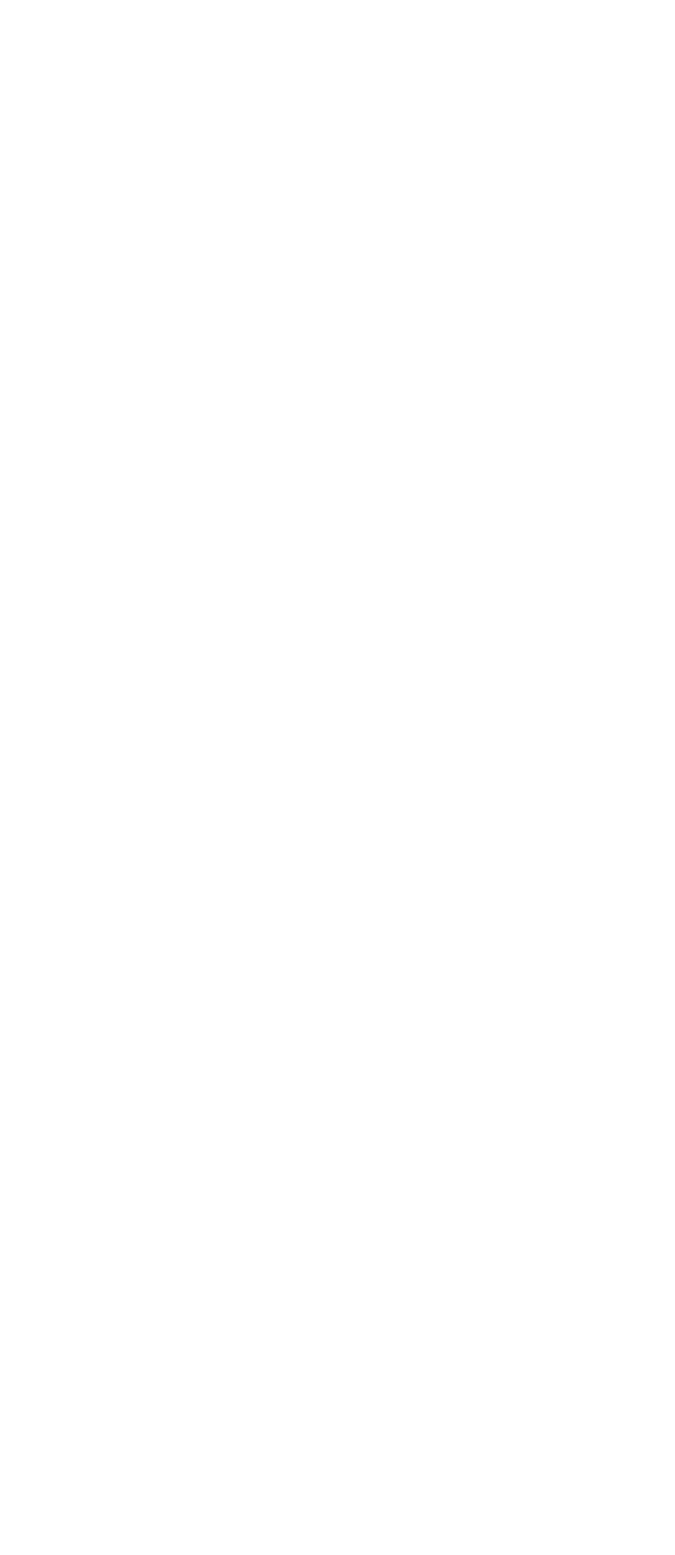
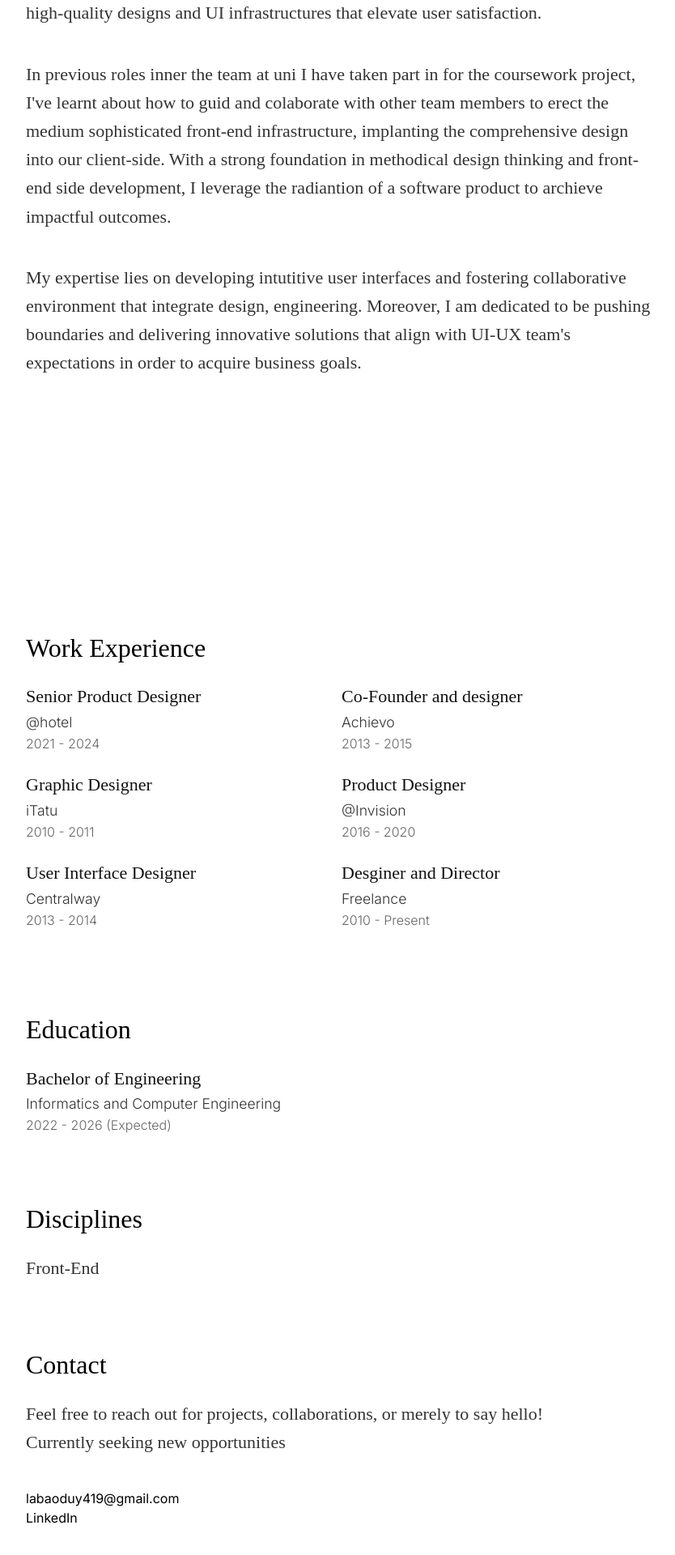
Before and after one commit to whateveriswhatever/Personal-Portfolio-2, a Next.js app: page /infor in a window 1280 px wide. Shown: the part 596-2516 px from the top of the page at 81% size, without its empty margins (218-1052 px from the left). Before the commit the page ends 800 px from the top, so only its background shows below. Built offline with nearby package versions, Linux system fonts and the light colour scheme.

Commit message:
Erecting the About page.

```diff
--- a/src/app/infor/page.tsx
+++ b/src/app/infor/page.tsx
@@ -1,7 +1,18 @@
 import React from "react";
+import { HeaderSlideForAboutPage } from "../{components}/HeaderSlide";
+import AboutPageSlide from "./{components}/AboutPageSlide";
+import Details from "./{components}/Details";
 
 const page = () => {
-  return <div>Info</div>;
+  return (
+    <>
+      <HeaderSlideForAboutPage />
+
+      <AboutPageSlide />
+
+      <Details />
+    </>
+  );
 };
 
 export default page;
--- /dev/null
+++ b/src/app/infor/{components}/AboutPageSlide.tsx
@@ -0,0 +1,59 @@
+import React from "react";
+
+const AboutPageSlide = () => {
+  return (
+    <div
+      id="about-page"
+      className="desktop:pt-[16vh] desktop:pr-[0px] desktop:pb-[16vh] desktop:pl-[0px]"
+    >
+      <About />
+    </div>
+  );
+};
+
+export default AboutPageSlide;
+
+const Paragraph: React.FC<{
+  context: string;
+}> = ({ context }) => {
+  return (
+    <>
+      <p
+        id="text"
+        className="desktop:mb-[40px] desktop:leading-[160%] font-['Geist'] text-[#333333] font-[300] desktop:text-[1.375rem]"
+      >
+        {context}
+      </p>
+    </>
+  );
+};
+
+const About: React.FC = () => {
+  return (
+    <>
+      <div
+        id="about"
+        className="desktop:mt-0 desktop:mr-auto desktop:mb-0 desktop:ml-auto box-border desktop:max-w-[780px] desktop:pt-[4vh] desktop:pr-0 desktop:pb-[4vh] desktop:pl-0"
+      >
+        <h2 className="text-[#111111] font-['Geist'] font-[600] desktop:text-[2.75rem] desktop:leading-[120%] desktop:mt-[60px] desktop:ml-0 desktop:mr-0 desktop:mb-[40px]">
+          Computer Engineering Student specializing in Software Development and
+          Data Science evolution.
+        </h2>
+
+        <Paragraph context="I'm Duy, a junior year Computer Engineering student at Hanoi, VNU with more than 1 year of learning and practicing Software Development all by myself. Throughout my learning year, I've led some projects from small to remarkable size in my university courseworks, specialzing in designing and implementing front-end and UI side of projects. I enage in problem-solving, prioritizing UI-UX needs as a view to deliver high-quality designs and UI infrastructures that elevate user satisfaction." />
+        <Paragraph
+          context="
+            In previous roles inner the team at uni I have taken part in for the coursework project, I've learnt about how to guid and colaborate with other team members to erect the medium sophisticated front-end infrastructure, implanting the comprehensive design into our client-side.
+            With a strong foundation in methodical design thinking and front-end side development, I leverage the radiantion of a software product to archieve impactful outcomes.
+        "
+        />
+        <Paragraph
+          context="
+                My expertise lies on developing intutitive user interfaces and fostering collaborative environment that integrate design, engineering.
+                Moreover, I am dedicated to be pushing boundaries and delivering innovative solutions that align with UI-UX team's expectations in order to acquire business goals.
+            "
+        />
+      </div>
+    </>
+  );
+};
--- /dev/null
+++ b/src/app/infor/{components}/Details.tsx
@@ -0,0 +1,227 @@
+"use client";
+import ClipboardJS from "clipboard";
+import React from "react";
+import { useState, useRef } from "react";
+
+const Details = () => {
+  return (
+    <div
+      id="about-detail"
+      className="desktop:mt-0 desktop:ml-auto desktop:mr-auto desktop:mb-0 box-border desktop:max-w-[780px]
+    desktop:pt-[4vh] desktop:pl-0 desktop:pb-[4vh] desktop:pr-0"
+    >
+      <>
+        <Heading4 content="Work Experience" />
+        <MultiRowGridForWorkExperience />
+      </>
+
+      <>
+        <Heading4 content="Education" />
+        <EducationSection />
+      </>
+
+      <>
+        <Heading4 content="Disciplines" />
+        <MultiRowGridForDisciplines />
+      </>
+
+      <>
+        <Heading4 content="Contact" />
+        <CustomPTag content="Feel free to reach out for projects, collaborations, or merely to say hello!" />
+        <CustomPTag content="Currently seeking new opportunities" />
+        <MultiRowForContactOptions />
+      </>
+    </div>
+  );
+};
+
+export default Details;
+
+const Heading4: React.FC<{ content: string }> = ({ content }) => {
+  return (
+    <>
+      <h4
+        className="text-[#11111] font-['Geist'] desktop:text-[2rem] desktop:leading-[140%]
+  desktop:mt-[80px] desktop:ml-0 desktop:mr-0 desktop:mb-[20px]"
+      >
+        {content}
+      </h4>
+    </>
+  );
+};
+
+const MultiRowGridForWorkExperience: React.FC = () => {
+  return (
+    <>
+      <div
+        id="multi-row-grid"
+        className="grid grid-cols-[repeat(2, 1fr)]"
+        style={{ gridTemplateColumns: "repeat(2, 1fr)" }}
+      >
+        <MultiRow
+          title="Senior Product Designer"
+          entity="@hotel"
+          years="2021 - 2024"
+        />
+        <MultiRow
+          title="Co-Founder and designer"
+          entity="Achievo"
+          years="2013 - 2015"
+        />
+        <MultiRow title="Graphic Designer" entity="iTatu" years="2010 - 2011" />
+        <MultiRow
+          title="Product Designer"
+          entity="@Invision"
+          years="2016 - 2020"
+        />
+        <MultiRow
+          title="User Interface Designer"
+          entity="Centralway"
+          years="2013 - 2014"
+        />
+        <MultiRow
+          title="Desginer and Director"
+          entity="Freelance"
+          years="2010 - Present"
+        />
+      </div>
+    </>
+  );
+};
+
+const MultiRowGridForDisciplines: React.FC = () => {
+  return (
+    <>
+      <div
+        id="multi-row-grid"
+        className="grid"
+        style={{ gridTemplateColumns: "repeat(2, 1fr)" }}
+      >
+        <CustomPTag content="Front-End" />
+        <CustomPTag content="" />
+        <CustomPTag content="" />
+        <CustomPTag content="" />
+      </div>
+    </>
+  );
+};
+
+const MultiRowForContactOptions: React.FC = () => {
+  const textToCopyRef: any = useRef<string | any>(null);
+  const [isCopied, setIsCopied] = useState<boolean>(false);
+  const [isHovered1, setIsHovered1] = useState<boolean>(false);
+  const [isHovered2, setIsHovered2] = useState<boolean>(false);
+  const handleCopy = () => {
+    // Initialize ClipboardJS with the element reference
+    new ClipboardJS(textToCopyRef.current);
+    console.log(`Copied !`);
+    setIsCopied(true);
+    setTimeout(() => {
+      setIsCopied(false);
+    }, 1666);
+  };
+
+  return (
+    <>
+      <div
+        id="multi-row contact-options"
+        className={`desktop:mt-[40px] desktop:mb-[20px] flex flex-col`}
+      >
+        <a
+          id="copy_email"
+          className={`${isHovered1 ? "underline" : "no-underline"}`}
+          ref={textToCopyRef}
+          data-clipboard-text="labaoduy419@gmail.com"
+          onClick={handleCopy}
+          onMouseEnter={() => {
+            setIsHovered1(true);
+          }}
+          onMouseLeave={() => {
+            setIsHovered1(false);
+          }}
+        >
+          {isCopied ? "Email copied" : "labaoduy419@gmail.com"}
+        </a>
+        <a
+          href="https://www.linkedin.com/in/duy-la-3b1582285"
+          className={`${isHovered2 ? "underline" : "no-underline"}`}
+          target="_blank"
+          onMouseEnter={() => {
+            setIsHovered2(true);
+          }}
+          onMouseLeave={() => {
+            setIsHovered2(false);
+          }}
+        >
+          LinkedIn
+        </a>
+      </div>
+    </>
+  );
+};
+
+const MultiRow: React.FC<{
+  title: string;
+  entity: string;
+  years: string;
+}> = ({ title, entity, years }) => {
+  return (
+    <>
+      <div id="multi-row" className="desktop:mb-[20px] flex flex-col">
+        <ParagraphInMultiGrow title={title} entity={entity} years={years} />
+      </div>
+    </>
+  );
+};
+
+const ParagraphInMultiGrow: React.FC<{
+  title: string;
+  entity: string;
+  years: string;
+}> = ({ title, entity, years }) => {
+  return (
+    <>
+      <p
+        id="title"
+        className="text-[#111111] desktop:font-[400] desktop:leading-[160%] font-['Geist'] desktop:text-[1.375rem]"
+      >
+        {title}
+      </p>
+      <p
+        id="entity"
+        className="desktop:text-[1.1rem] desktop:leading-[160%] text-[#333333] font-[300]"
+      >
+        {entity}
+      </p>
+      <p
+        id="years"
+        className="text-[#666666] desktop:text-[1rem] font-[300] desktop:leading-[160%]"
+      >
+        {years}
+      </p>
+    </>
+  );
+};
+
+const CustomPTag: React.FC<{ content: string }> = ({ content }) => {
+  return (
+    <>
+      <p className="desktop:leading-[160%] font-['Geist'] text-[#333333] font-[300] desktop:text-[1.375rem]">
+        {content}
+      </p>
+    </>
+  );
+};
+
+const EducationSection: React.FC = () => {
+  return (
+    <>
+      <MultiRow
+        title="Bachelor of Engineering"
+        entity="
+      Informatics and Computer Engineering"
+        years="2022 - 2026 (Expected)"
+      />
+    </>
+  );
+};
--- a/src/app/{components}/HeaderSlide.tsx
+++ b/src/app/{components}/HeaderSlide.tsx
@@ -8,7 +8,7 @@ type LinkType = {
   content: string;
 };
 
-const Link: React.FC<LinkType> = ({ href, className, content }) => {
+export const Link: React.FC<LinkType> = ({ href, className, content }) => {
   const [isHovered, setIsHovered] = useState(false);
   return (
     <>
@@ -27,6 +27,18 @@ const Link: React.FC<LinkType> = ({ href, className, content }) => {
   );
 };
 
+export const HeaderSlideForAboutPage: React.FC = () => {
+  return (
+    <div
+      id="header slide"
+      className="phone:pt-[20px] phone:pr-[20px] phone:pb-[20px] phone:pl-[20px] w-full flex justify-between items-center fixed top-[0] z-[1000] p-[40px] box-border"
+    >
+      <Link href="/" className="logo" content="Duy La" />
+      <Link href="/" className="" content="Work" />
+    </div>
+  );
+};
+
 const HeaderSlide = () => {
   return (
     <div
```
